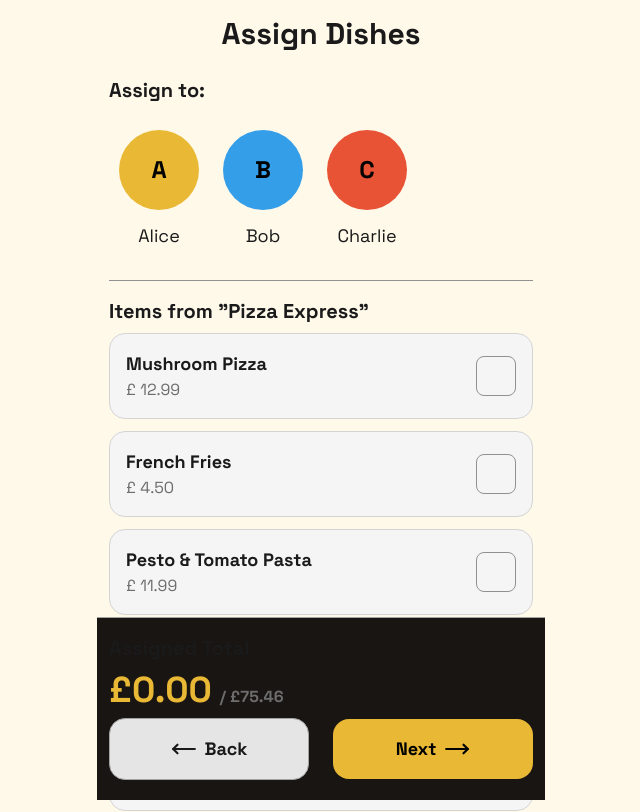
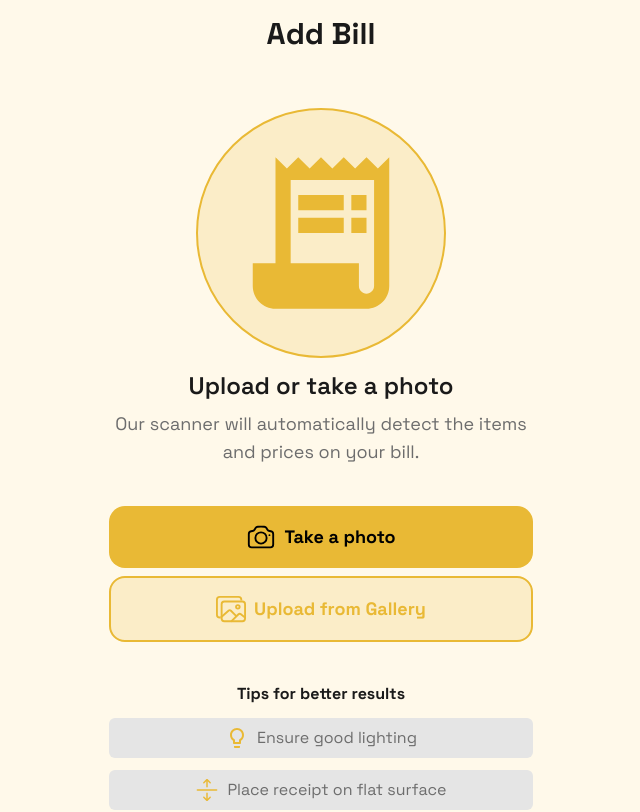
Before and after one commit to Jonatas-01/bill-splitter, a Next.js app: page / in a window 1280 px wide. Shown: the top 812 px of the page, without its empty margins (319-959 px from the left). Built offline with nearby package versions, Linux system fonts and the light colour scheme.

Commit message:
refact: comment mock data for development

```diff
--- a/app/page.tsx
+++ b/app/page.tsx
@@ -10,33 +10,33 @@ import type { Person } from "@/types/person";
 
 
 export default function Home() {
-    const [currentView, setCurrentView] = useState<"upload" | "review" | "addPeople" | "assignDishes" | "summary">("assignDishes");
-    // const [billItems, setBillItems] = useState<ExtractedBill | null>(null);
-    // const [people, setPeople] = useState<Person[]>([]);
+    const [currentView, setCurrentView] = useState<"upload" | "review" | "addPeople" | "assignDishes" | "summary">("upload");
+    const [billItems, setBillItems] = useState<ExtractedBill | null>(null);
+    const [people, setPeople] = useState<Person[]>([]);
 
     // Mock data for development
-    const [billItems, setBillItems] = useState<ExtractedBill | null>({
-                "restaurantName": "Pizza Express",
-                "items": [
-                    { "id": "1", "name": "Mushroom Pizza", "price": 12.99 },
-                    { "id": "2", "name": "French Fries", "price": 4.50 },
-                    { "id": "3", "name": "Pesto & Tomato Pasta", "price": 11.99 },
-                    { "id": "4", "name": "Red Wine", "price": 16.50 },
-                    { "id": "5", "name": "Mushroom Pizza", "price": 12.99 },
-                    { "id": "6", "name": "French Fries", "price": 4.50 },
-                    { "id": "7", "name": "Pesto & Tomato Pasta", "price": 11.99 },
-                ],
-                "serviceChargePercent": 12.5,
-                "currency": "£"});
-    const [people, setPeople] = useState<Person[]>([
-        { "id": "1", "name": "Alice", "color": "#E9B935" },
-        { "id": "2", "name": "Bob", "color": "#359EE9" },
-        { "id": "3", "name": "Charlie", "color": "#E95335" },
-    ]);
+    // const [billItems, setBillItems] = useState<ExtractedBill | null>({
+    //             "restaurantName": "Pizza Express",
+    //             "items": [
+    //                 { "id": "1", "name": "Mushroom Pizza", "price": 12.99 },
+    //                 { "id": "2", "name": "French Fries", "price": 4.50 },
+    //                 { "id": "3", "name": "Pesto & Tomato Pasta", "price": 11.99 },
+    //                 { "id": "4", "name": "Red Wine", "price": 16.50 },
+    //                 { "id": "5", "name": "Mushroom Pizza", "price": 12.99 },
+    //                 { "id": "6", "name": "French Fries", "price": 4.50 },
+    //                 { "id": "7", "name": "Pesto & Tomato Pasta", "price": 11.99 },
+    //             ],
+    //             "serviceChargePercent": 12.5,
+    //             "currency": "£"});
+    // const [people, setPeople] = useState<Person[]>([
+    //     { "id": "1", "name": "Alice", "color": "#E9B935" },
+    //     { "id": "2", "name": "Bob", "color": "#359EE9" },
+    //     { "id": "3", "name": "Charlie", "color": "#E95335" },
+    // ]);
 
     return (
         <main className="px-3 sm:max-w-md flex flex-col items-center justify-center w-full mx-auto">
-            {/* {currentView === "upload" && (
+            {currentView === "upload" && (
                 <UploadPhoto
                     onSuccess={(bill) => {
                         setBillItems(bill);
@@ -68,7 +68,7 @@ export default function Home() {
                         setCurrentView("assignDishes");
                     }}
                 />
-            )} */}
+            )}
 
             {currentView === "assignDishes" && billItems && people.length > 0 && (
                 <AssignDishes
```
